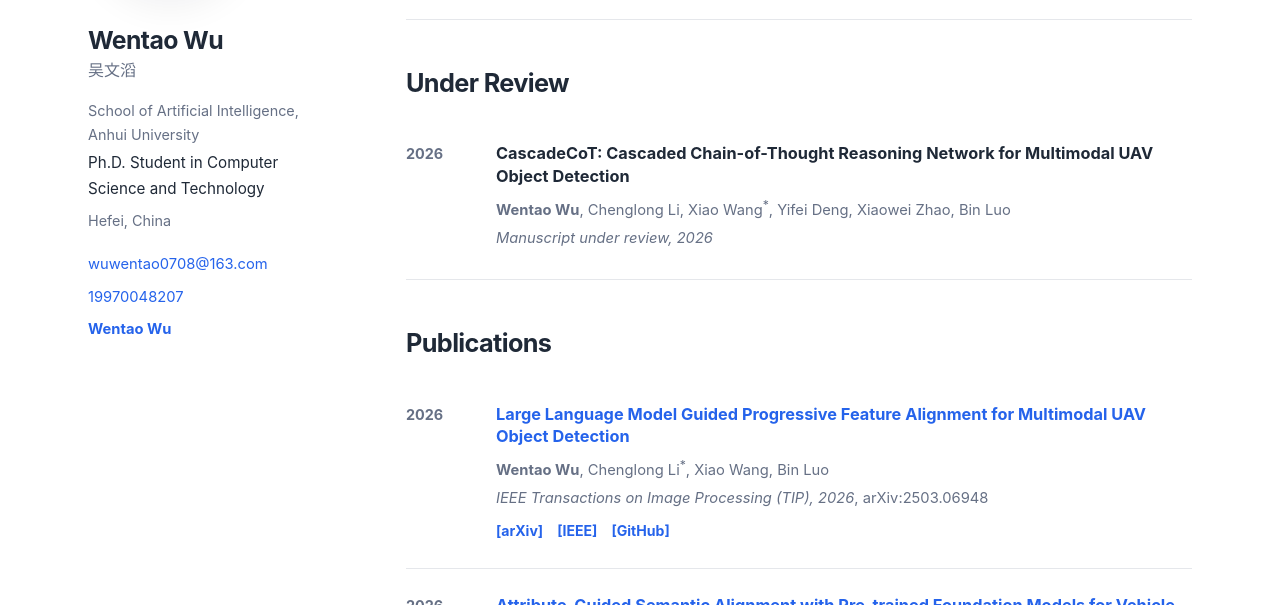
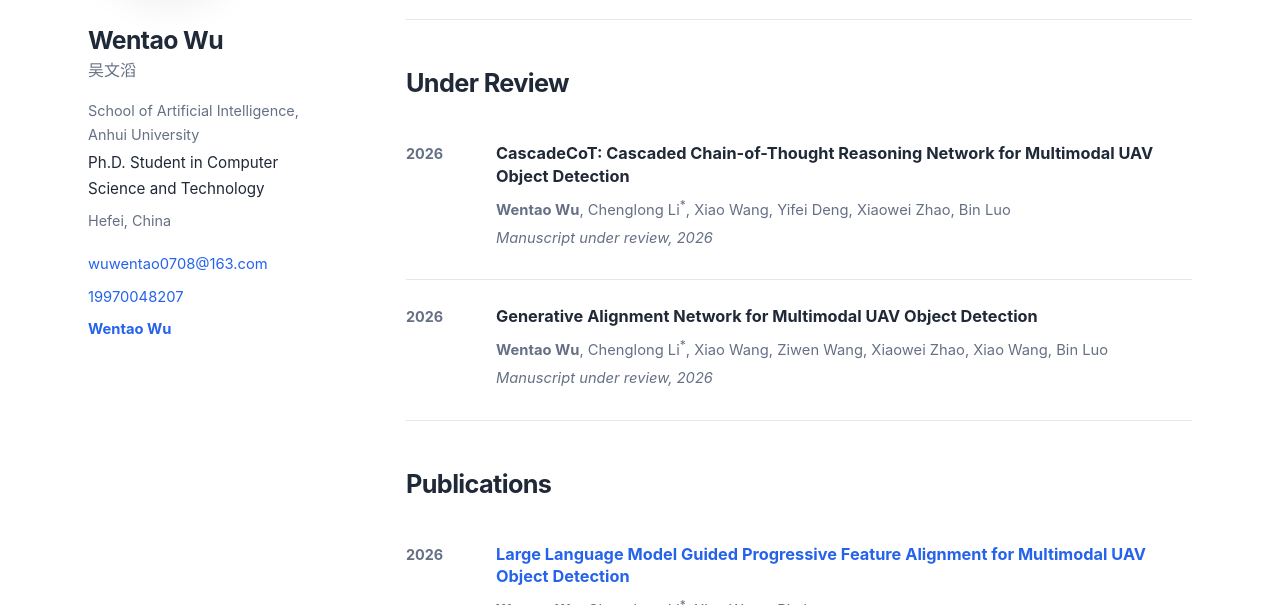
Before and after one commit to Vehicle-AHU/Vehicle-AHU.github.io, a Jekyll site: the page built from _pages/publications.md, in a window 1280 px wide and 900 px high, cut to the strip 295-900 px from the top of the window. Built offline with Jekyll 4.4.1, drawn with Linux system fonts in a browser that asks for light colours.

Commit message:
Update publications.md

```diff
--- a/_pages/publications.md
+++ b/_pages/publications.md
@@ -14,7 +14,18 @@ subtitle: "Manuscripts under review and published works."
     <div class="publication-year">2026</div>
     <div>
       <h3>CascadeCoT: Cascaded Chain-of-Thought Reasoning Network for Multimodal UAV Object Detection</h3>
-      <p class="publication-authors"><strong>Wentao Wu</strong>, Chenglong Li, Xiao Wang<sup>*</sup>, Yifei Deng, Xiaowei Zhao, Bin Luo</p>
+      <p class="publication-authors"><strong>Wentao Wu</strong>, Chenglong Li<sup>*</sup>, Xiao Wang, Yifei Deng, Xiaowei Zhao, Bin Luo</p>
+      <p class="publication-venue"><em>Manuscript under review, 2026</em></p>
+    </div>
+  </article>
+
+
+
+  <article class="publication-item">
+    <div class="publication-year">2026</div>
+    <div>
+      <h3>Generative Alignment Network for Multimodal UAV Object Detection</h3>
+      <p class="publication-authors"><strong>Wentao Wu</strong>, Chenglong Li<sup>*</sup>, Xiao Wang, Ziwen Wang, Xiaowei Zhao, Xiao Wang, Bin Luo</p>
       <p class="publication-venue"><em>Manuscript under review, 2026</em></p>
     </div>
   </article>
```
